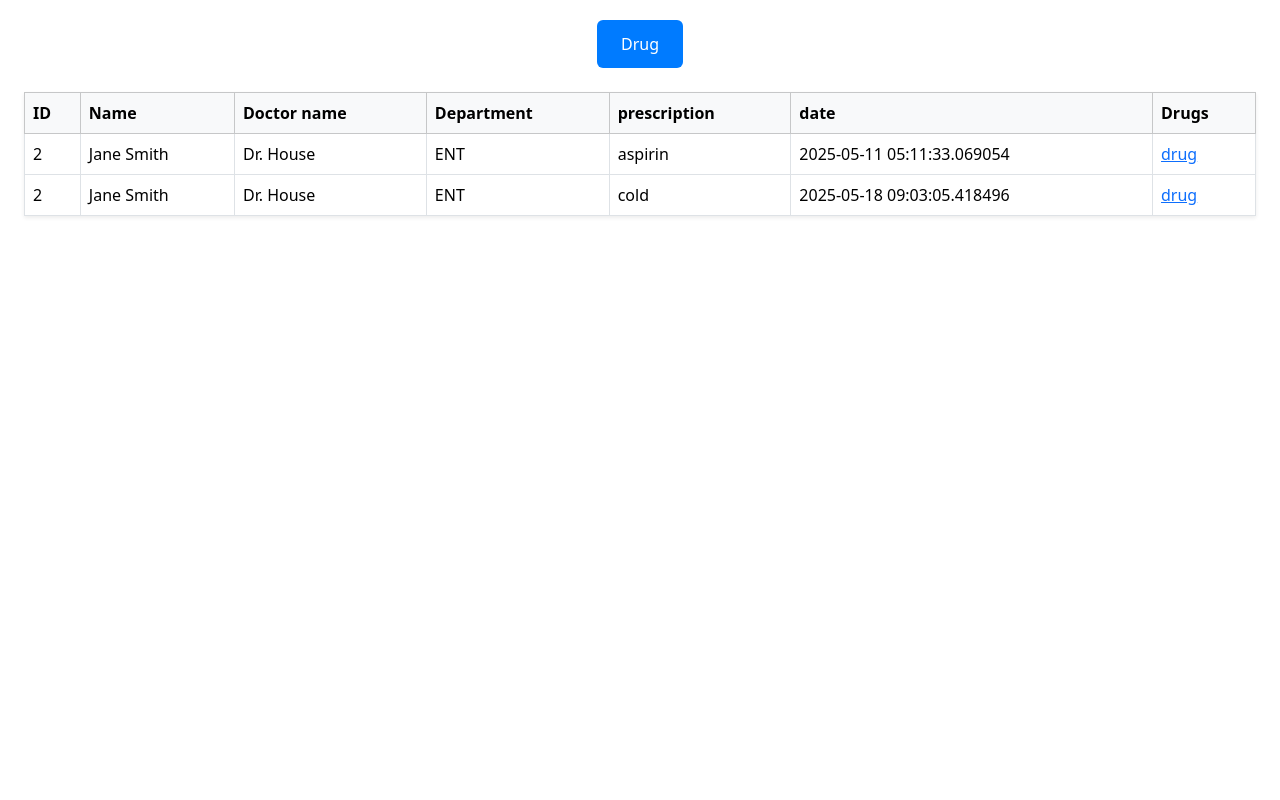
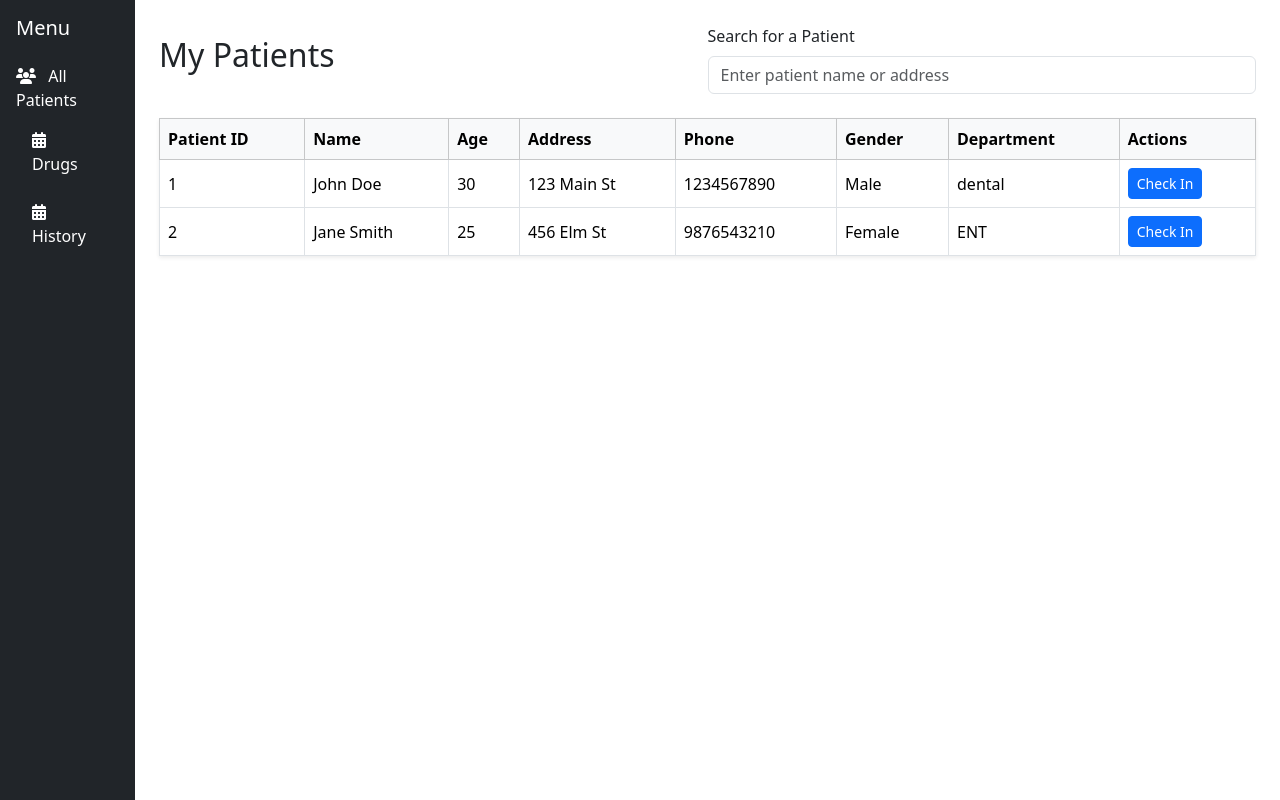
Before and after one commit to vishnu2006034/healthcare, a Flask app: page /medp in a window 1280 px wide. Run offline with Flask 3, Linux system fonts and the light colour scheme.

Commit message:
drugs history

```diff
--- a/app.py
+++ b/app.py
@@ -381,7 +381,10 @@ def updatedrugs():
         drug1 = Drugs.query.all()
         return render_template('updatedrugs.html', drugs=drug1)
 
-
+@app.route('/drughistory')
+def drughistory():
+    drug = db.session.query(DrugsHistory,Patient,Drugs).join(Patient,DrugsHistory.patient_id==Patient.id).join(Drugs,DrugsHistory.drugs_id==Drugs.id).all()
+    return render_template("drughistory" ,drugs=drug)
 
 @app.route("/logout")
 def logout():
--- a/templates/medpage.html
+++ b/templates/medpage.html
@@ -2,73 +2,131 @@
 <html lang="en">
 <head>
     <meta charset="UTF-8">
-    <title>Drugs</title>
+    <title>My Patients</title>
     <link href="https://cdn.jsdelivr.net/npm/bootstrap@5.3.3/dist/css/bootstrap.min.css" rel="stylesheet">
     <link rel="stylesheet" href="{{ url_for('static', filename='styles.css') }}">
     <link rel="stylesheet" href="https://cdnjs.cloudflare.com/ajax/libs/font-awesome/6.4.0/css/all.min.css">
-    <style>
-        .button-container {
-            text-align: center;
-            margin-top: 20px;
-        }
+</head>
+<body>
+    <div class="d-flex">
+        <!-- Sidebar -->
+        <nav class="sidebar bg-dark text-white p-3 vh-100">
+            <h5 class="mb-4">Menu</h5>
+            <ul class="nav flex-column">
+                <li class="nav-item mb-2"><i class="fas fa-users me-2"></i> All Patients</li>
+                <li class="nav-item mb-2">
+                    <a href="{{ url_for('updatedrugs') }}" class="nav-link text-white">
+                        <i class="fas fa-calendar-alt me-2"></i> Drugs
+                    </a>
+                </li>
+                <li class="nav-item mb-2">
+                    <a href="{{ url_for('drughistory') }}" class="nav-link text-white">
+                        <i class="fas fa-calendar-alt me-2"></i> History
+                    </a>
+                </li>
+                <!-- <li class="nav-item mb-2">
+                    <a href="{{ url_for('patreg') }}" class="nav-link text-white">
+                        <i class="fas fa-calendar-alt me-2"></i> New Patient
+                    </a>
+                </li> -->
+            </ul>
+        </nav>
 
-        .custom-button {
-            background-color: #007BFF; /* Bootstrap-like blue */
-            color: white;
-            padding: 12px 24px;
-            border: none;
-            border-radius: 6px;
-            font-size: 16px;
-            text-decoration: none;
-            display: inline-block;
-            transition: background-color 0.3s ease, transform 0.2s ease;
-        }
-
-        .custom-button:hover {
-            background-color: #0056b3;
-            transform: translateY(-2px);
-        }
-
-        .custom-button:active {
-            transform: translateY(0);
-        }
-    </style>
-</head>
-
-<body>
-    <!-- Removed the Drug button as it requires patient_id to function properly -->
-
-    <div class="button-container">
-        <a href="{{ url_for('updatedrugs') }}" class="custom-button">Drug</a>
+        <!-- Main Content -->
+        <div class="container-fluid p-4">
+            <div class="d-flex justify-content-between align-items-center mb-4">
+                <h2>My Patients</h2>
+                <div class="w-50">
+                    <label class="form-label">Search for a Patient</label>
+                    <input type="text" id="searchInput" class="form-control" placeholder="Enter patient name or address">
+                </div>
             </div>
 
-    <div class="container-fluid p-4">
             <table class="table table-bordered align-middle shadow-sm">
                 <thead class="table-light">
                     <tr>
-                    <th>ID</th>
+                        <th>Patient ID</th>
                         <th>Name</th>
-                    <th>Doctor name</th>
+                        <th>Age</th>
+                        <th>Address</th>
+                        <th>Phone</th>
+                        <th>Gender</th>
                     <th>Department</th>
-                    <th>prescription</th>
-                    <th>date</th>
-                    <th>Drugs</th>
+                    <th>Actions</th>
                 </tr>
             </thead>
-            <tbody>
-                {% for prescription,patient,doctor in press %}
+            <tbody id="resultsBody">
+                {% for book in result %}
                 <tr>
-                    <td>{{ patient.id }}</td>
-                    <td>{{ patient.name }}</td>
-                    <td>{{ doctor.name }}</td>
-                    <td>{{doctor.department}}</td>
-                    <td>{{ prescription.prescription_text }}</td>
-                    <td>{{ prescription.date }}</td>
-                    <td><a href="{{ url_for('selectdrug', patient_id=patient.id) }}">drug</a></td>
+                    <td>{{ book.id }}</td>
+                    <td>{{ book.name }}</td>
+                    <td>{{ book.age }}</td>
+                    <td>{{ book.address }}</td>
+                    <td>{{ book.phone }}</td>
+                    <td>{{ book.gender }}</td>
+                    <td>{{ book.department }}</td>
+                    <td>
+                        <form action="{{ url_for('checkin_page') }}" method="POST" style="display:inline;">
+                            <input type="hidden" name="patient_id" value="{{ book.id }}">
+                            <button type="submit" class="btn btn-primary btn-sm">Check In</button>
+                        </form>
+                    </td>
                 </tr>
                 {% endfor %}
             </tbody>
             </table>
         </div>
+    </div>
+
+    <!-- JavaScript for live search -->
+    <script>
+        document.addEventListener('DOMContentLoaded', function () {
+            const input = document.getElementById("searchInput");
+            const resultsBody = document.getElementById("resultsBody");
+
+            function fetchResults(query = "") {
+                fetch(`/search?q=${encodeURIComponent(query)}`)
+                    .then(res => res.json())
+                    .then(data => {
+                        resultsBody.innerHTML = "";
+                        if (data.length === 0) {
+                            resultsBody.innerHTML = "<tr><td colspan='7'>No results found.</td></tr>";
+                        } else {
+                            data.forEach(book => {
+                            const row = `
+                                <tr>
+                                    <td>${book.id}</td>
+                                    <td>${book.name}</td>
+                                    <td>${book.age}</td>
+                                    <td>${book.address}</td>
+                                    <td>${book.phone}</td>
+                                    <td>${book.gender}</td>
+                                    <td>${book.department}</td>
+                                    <td>
+                                        <form action="/checkin" method="POST" style="display:inline;">
+                                            <input type="hidden" name="patient_id" value="${book.id}">
+                                            <button type="submit" class="btn btn-primary btn-sm">Check In</button>
+                                        </form>
+                                    </td>
+                                </tr>
+                            `;
+                                resultsBody.innerHTML += row;
+                            });
+                        }
+                    })
+                    .catch(error => {
+                        console.error("Error fetching data:", error);
+                        resultsBody.innerHTML = "<tr><td colspan='7'>Error loading data.</td></tr>";
+                    });
+            }
+
+            input.addEventListener("input", function () {
+                fetchResults(this.value);
+            });
+
+            // Load all data on initial page load
+            fetchResults();
+        });
+    </script>
 </body>
 </html>
```
Also changed, not shown: templates/docpage.html (+34 -5 lines), instance/database.db, 1 other file. Lines whose indentation alone changed are shown as unchanged.
